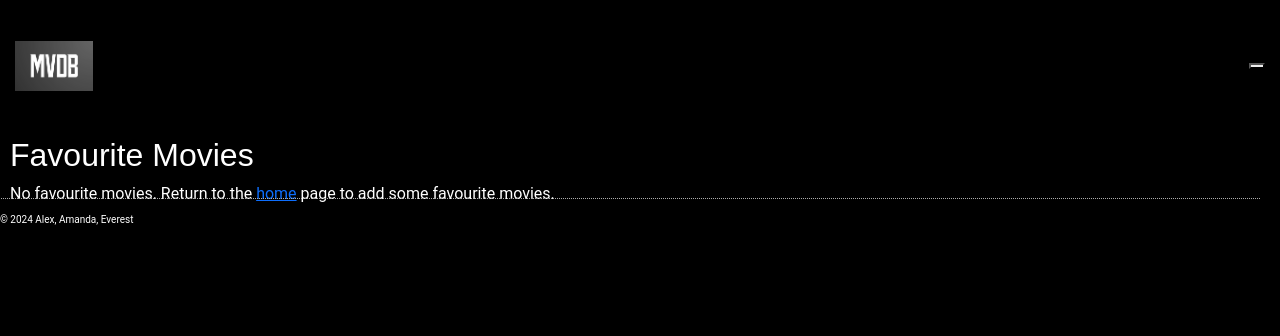
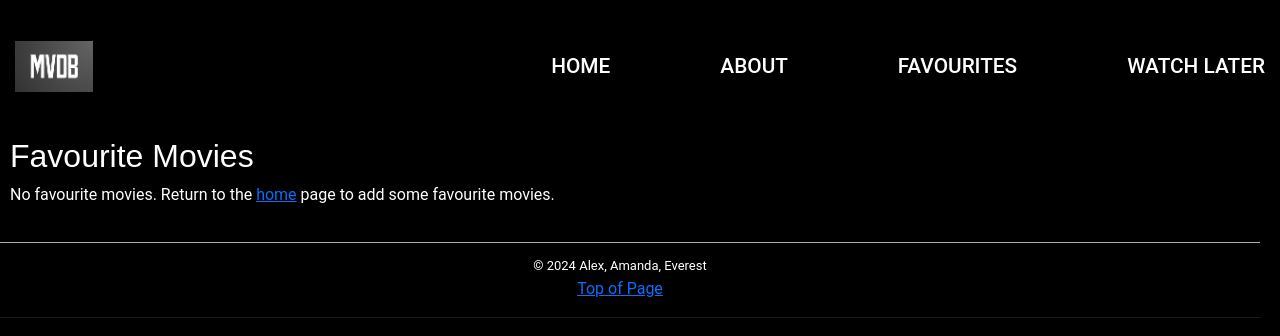
Before and after one commit to everestshi/reactp01-movieapp, a React (Vite) app: page /favs in a window 1280 px wide. Shown: the top 336 px of the page. Built offline with nearby package versions, Linux system fonts and the light colour scheme.

Commit message:
initial nav bar

```diff
--- a/public/assets/styles/App.css
+++ b/public/assets/styles/App.css
@@ -63,13 +63,20 @@ p {
   line-height: 1.4;
 }
 
+
 footer {
   padding: 1em 1.25em;
-  border-top: 1px dotted #aeaeae;
-  position: absolute;
+  border-top: 1px solid #aeaeae;
+  border-bottom: 1px solid hsla(0, 0%, 100%, 0.1);
+  /* position: absolute; */
+  display: flex;
+  justify-content: center;
+  flex-direction: column;
+  align-items: center;
   bottom: 0;
   width: 100%;
   margin-left: -1.25em;
+  gap: 5px;
 }
 
 footer p {
@@ -77,9 +84,7 @@ footer p {
   padding: 0;
   list-style: none;
   line-height: 1;
-  font-size: x-small;
-  display: block;
-  width: 100%;
+  font-size: small;
 }
 
 /* Nav bar */
--- a/public/assets/styles/main-nav.css
+++ b/public/assets/styles/main-nav.css
@@ -14,7 +14,7 @@
 
 
 .main-nav.active {
-  background: rgb(82, 81, 81);
+  background: rgb(37, 47, 53);
   padding-block: 20px;
 
 }
@@ -39,7 +39,7 @@
   position: fixed;
   top: 0;
   right: -500px;
-  background: rgb(82, 81, 81);
+  background: rgb(37, 47, 53);
   width: 100%;
   max-width: 500px;
   height: 100%;
@@ -82,10 +82,10 @@
   width: 100%;
   display: inline-block;
   text-decoration: none;
-
+  text-align: center;
 }
 
-.navbar-link:is(:hover, :focus) { color:aqua}
+.navbar-link:is(:hover, :focus) { color:#007fff}
 
 .overlay {
   position: fixed;
@@ -102,38 +102,44 @@
   pointer-events: all;
 }
 
-/* .main-nav ul {
-  margin: 0;
-  padding: 0;
-  list-style: none;
-  line-height: 1;
-  display: flex;
+@media (min-width: 1000px) {
+
+  .navbar.active {
+    padding-block: 5px;
+  }
+
+  .menu-open-btn,
+  .navbar-top,
+  .overlay {
+    display: none;
+  }
+
+  .navbar {
+    all: unset;
+    /* margin-left: auto; */
+    margin-inline: auto;
+  }
+
+  .navbar-list {
+    all: unset;
+    display: flex;
+    align-items: center;
+    gap: 5rem;
+    list-style-type: none;
+  }
+
+
+  .navbar-link {
+    border-bottom: none;
+    text-transform: uppercase;
+    padding: 10px 15px;
+    font-weight: 550;
+    font-size: 1.3rem;
+  }
 }
 
-.main-nav li {
-  flex: 1;
+@media (min-width: 1200px) {
+  .navbar {
+    display: contents;
+  }
 }
-
-
-.main-nav a {
-  color: #fcfcfc;
-  text-decoration: none;
-  display: block;
-  line-height: 50px;
-  font-size: 1.3em;
-  font-weight: bold;
-  padding: 0;
-  text-align: center;
-}
-.main-nav a.active {
-  background-color: rgb(255, 153, 255);
-  color: #333;
-}
-.main-nav li:not(:first-child) a {
-  border-left: 3px solid #e1e1e1;
-}
-.main-nav a:hover,
-.main-nav a:focus,
-.main-nav a:active {
-  background-color: rgba(white, 0.2);
-} */
--- a/src/components/Footer.jsx
+++ b/src/components/Footer.jsx
@@ -5,6 +5,7 @@ import { getYear } from '../utilities/getDates';
 const Footer = ({ copyright, author }) => (
 	<footer>
         <p>&copy; {copyright} {author}</p>
+        <a href='#'>Top of Page</a>
     </footer>
 );
 
--- a/src/pages/PageHome.jsx
+++ b/src/pages/PageHome.jsx
@@ -129,6 +129,7 @@ function PageHome() {
         placeholder="Search movie titles"
       />
       <button onClick={handleSearch}>Search</button>
+      <FontAwesomeIcon icon="fa-solid fa-magnifying-glass" />
     </div>
   );
 
```
